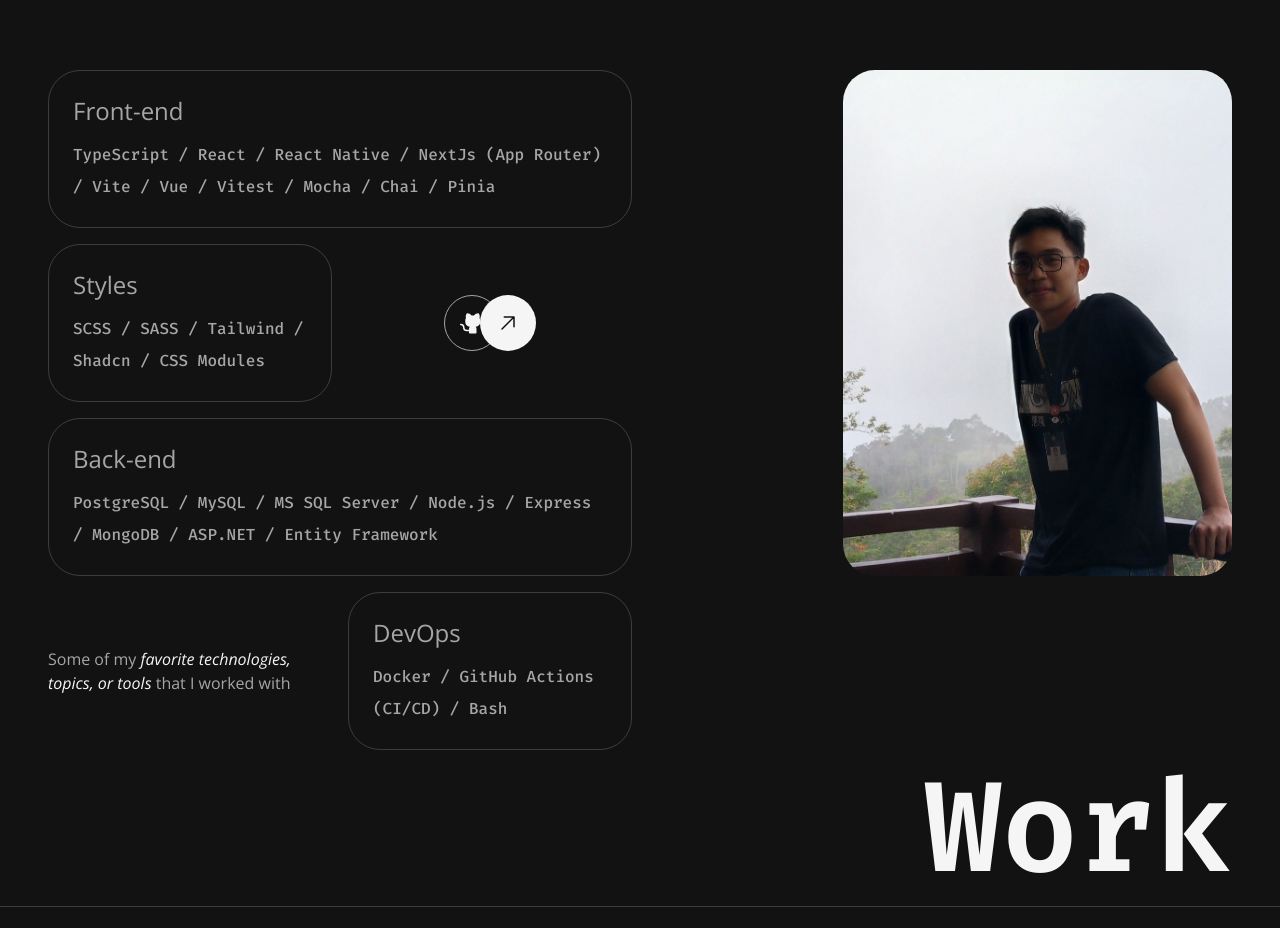
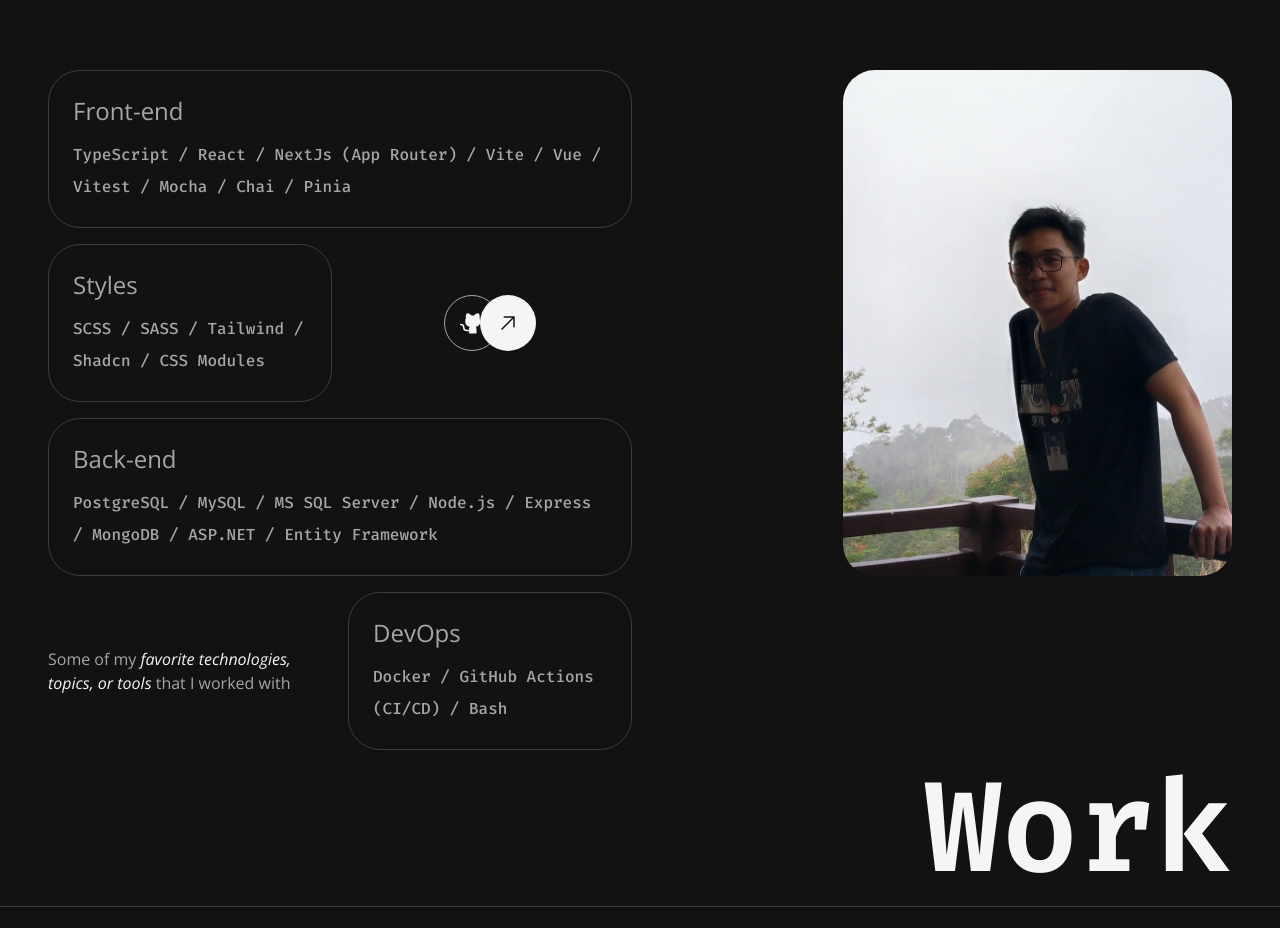
Before and after one commit to janrizmlibres/dev-portfolio, a React (Vite) app: page / in a window 1280 px wide. Shown: the part 840-1768 px from the top of the page. Built offline with nearby package versions, Linux system fonts and the light colour scheme.

Commit message:
update about section

```diff
--- a/src/components/About.tsx
+++ b/src/components/About.tsx
@@ -34,8 +34,8 @@ const About = () => {
             title="Front-end"
             active
           >
-            TypeScript / React / React Native / NextJs (App Router) / Vite / Vue
-            / Vitest / Mocha / Chai / Pinia
+            TypeScript / React / NextJs (App Router) / Vite / Vue / Vitest /
+            Mocha / Chai / Pinia
           </TechToolsPanel>
 
           <TechToolsPanel className="row-2 max-md:hidden" title="Styles">
```
